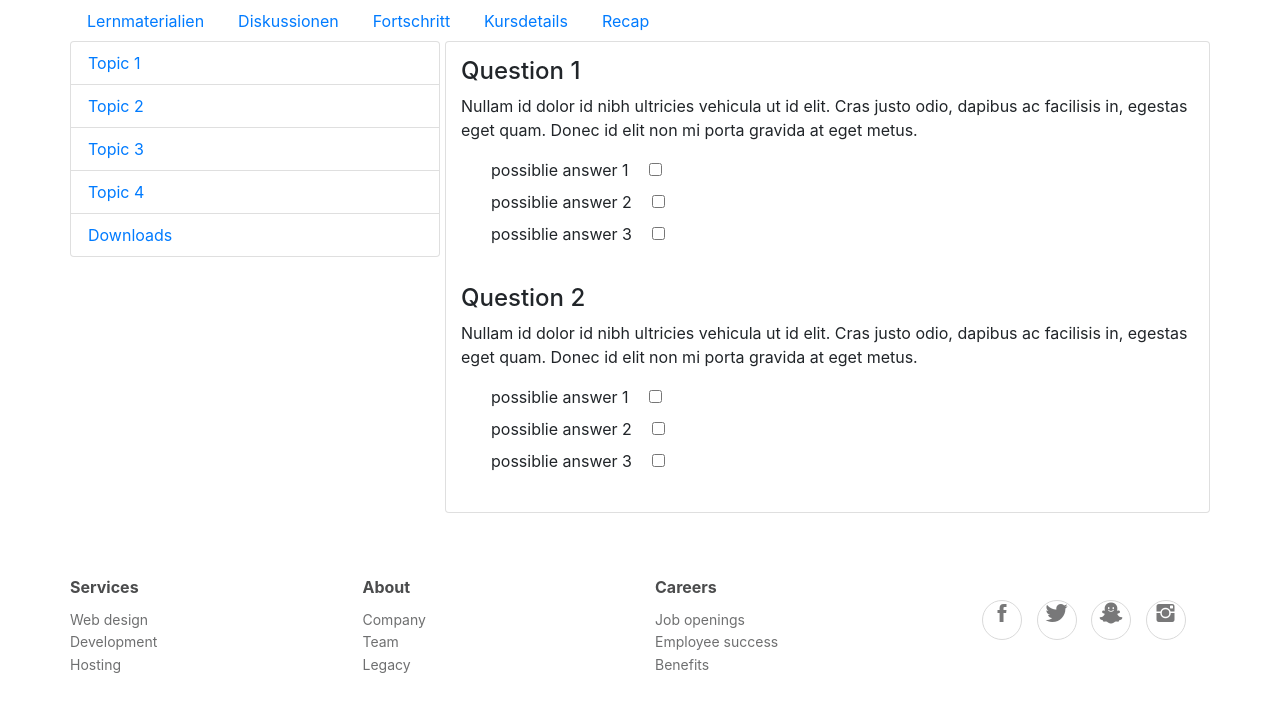
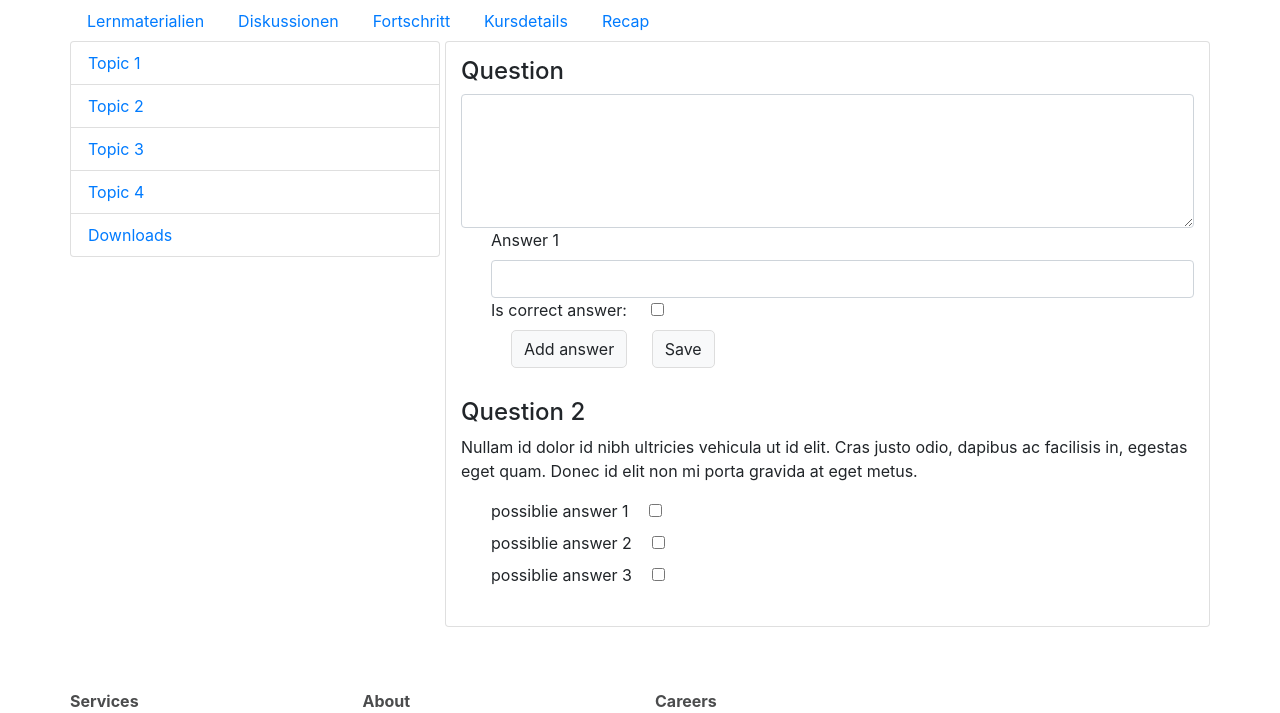
Before and after one commit to lege1810/Independend-Tutorial, a Flask app: template templates/tutorialRecap.html in a window 1280 px wide. Shown: the part 70-783 px from the top of the page. Run offline with Flask 2, Linux system fonts and the light colour scheme; the template is opened without the code that fills it, so the values that code supplies are empty; some libraries are stand-ins or nearby versions; some web fonts are replaced.

Commit message:
Auto stash before merge of "master" and "origin/master"

```diff
--- a/templates/tutorialRecap.html
+++ b/templates/tutorialRecap.html
@@ -40,17 +40,56 @@
                         <div class="form-group">
                             <form>
                                 <div class="col" style="padding-top:15px;padding-bottom:15px;">
-                                    <h1 style="font-size:24px;width:100%;">Question 1</h1>
-                                    <p style="width:100%;">Nullam id dolor id nibh ultricies vehicula ut id elit. Cras justo odio, dapibus ac facilisis in, egestas eget quam. Donec id elit non mi porta gravida at eget metus.</p>
+                                    <!-- Question -->
+                                    <h1 style="font-size:24px;width:100%;">Question</h1>
+                                    <textarea rows="5" class="form-control input-block"></textarea>
+
+                                    <!-- Answer -->
+                                    <div id="answersConainer">
+                                        <div id="answerContainer">
+                                            <input type="hidden" id="answerNumber" value="1">
+                                            <div class="form-row" style="margin-left:25px;">
+                                                <div class="col">
+                                                    <label id="anserLabel">Answer 1</label>
+                                                    <input type="text" name="answer_1" id="answerText" class="form-control input-block">
+                                                </div>
+                                            </div>
+                                            <div class="form-row" style="margin-left:25px;">
+                                                <div class="col">
+                                                    <label>Is correct answer:</label>
+                                                    <input style="margin-left:20px;" type="checkbox" value="1" name="isCorrectAnswer_1" id="isCorrectAnswer">
+                                                </div>
+                                            </div>
+                                        </div>
+                                    </div>
+
+                                    <!-- Interface -->
                                     <div class="form-row" style="margin-left:25px;">
-                                        <div class="col"><label>possiblie answer 1</label><input style="margin-left:20px;" type="checkbox"></div>
+                                        <div class="col">
+                                            <input style="margin-left:20px;" type="button" id="btnAddAnswer" value="Add answer" class="btn btn-light">
+                                            <input style="margin-left:20px;" type="submit" value="Save" class="btn btn-light">
+                                        </div>
                                     </div>
-                                    <div class="form-row" style="margin-left:25px;">
-                                        <div class="col"><label>possiblie answer 2</label><input style="margin-left:20px;" type="checkbox"></div>
-                                    </div>
-                                    <div class="form-row" style="margin-left:25px;">
-                                        <div class="col"><label>possiblie answer 3</label><input style="margin-left:20px;" type="checkbox"></div>
-                                    </div>
+
+                                    <script>
+                                        window.addEventListener("load", function() {
+                                            document.getElementById('btnAddAnswer').addEventListener("click", function() {
+                                                var answersContainer = document.getElementById('answersConainer');
+                                                var answerContainer = document.getElementById('answerContainer');
+                                                var newContainer = answerContainer.cloneNode(true);
+                                                var answerNumber = answerContainer.childNodes[1].value;
+
+                                                var outer = newContainer.outerHTML;
+                                                outer = outer.replace("Answer " + answerNumber, "Answer " + answerNumber + 1);
+                                                console.log(outer);
+                                                // newContainer = newContainer.outerHTML.replace("Answer " + answerNumber, "Answer " + answerNumber + 1);
+                                                // console.log(newContainer.outerHTML);
+
+                                                answersContainer.innerHTML += newContainer.outerHTML;
+                                            });
+                                        });
+                                    </script>
+
                                 </div>
                                 <div class="col" style="padding-top:15px;padding-bottom:15px;">
                                     <h1 style="font-size:24px;width:100%;">Question 2</h1>
```
